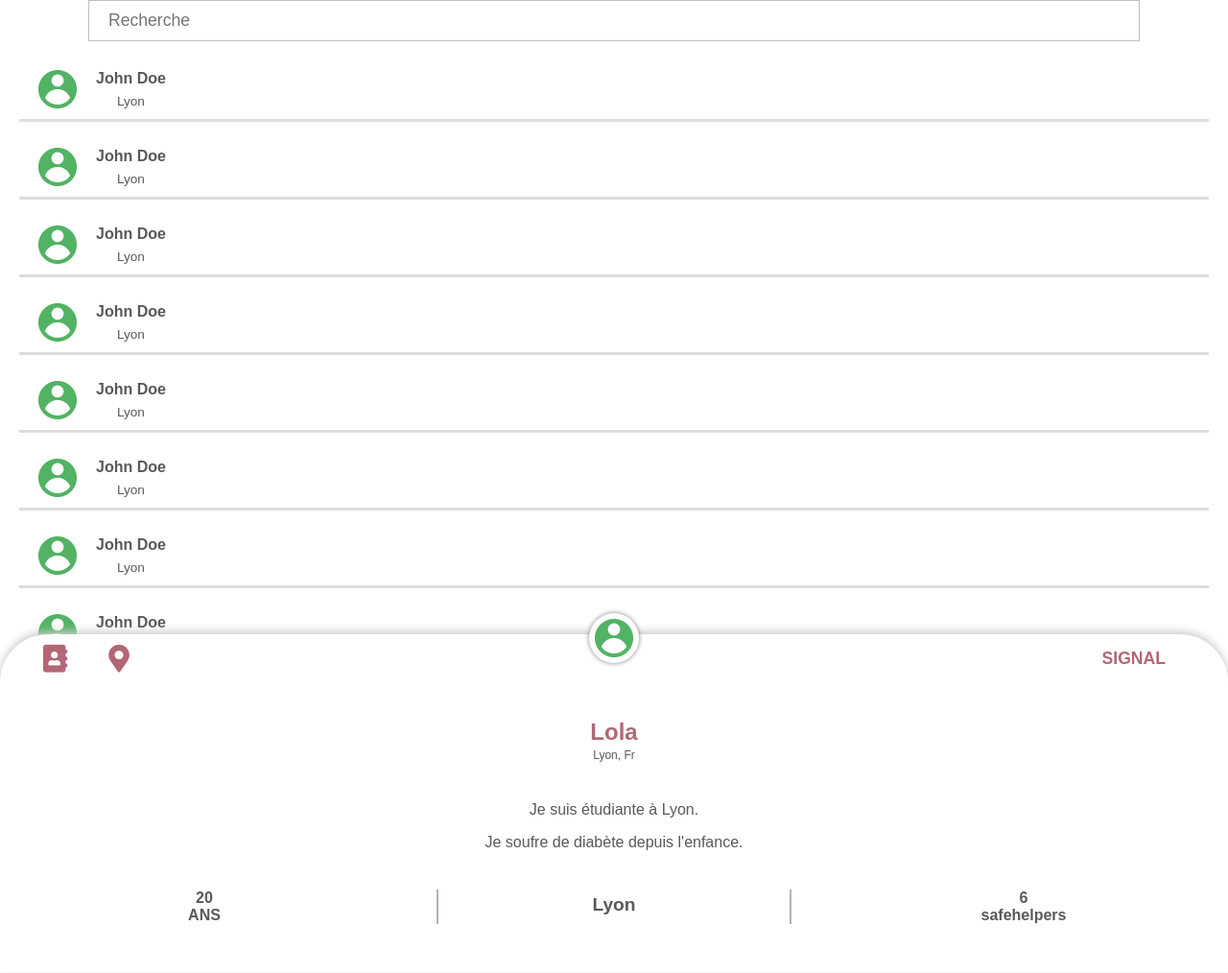
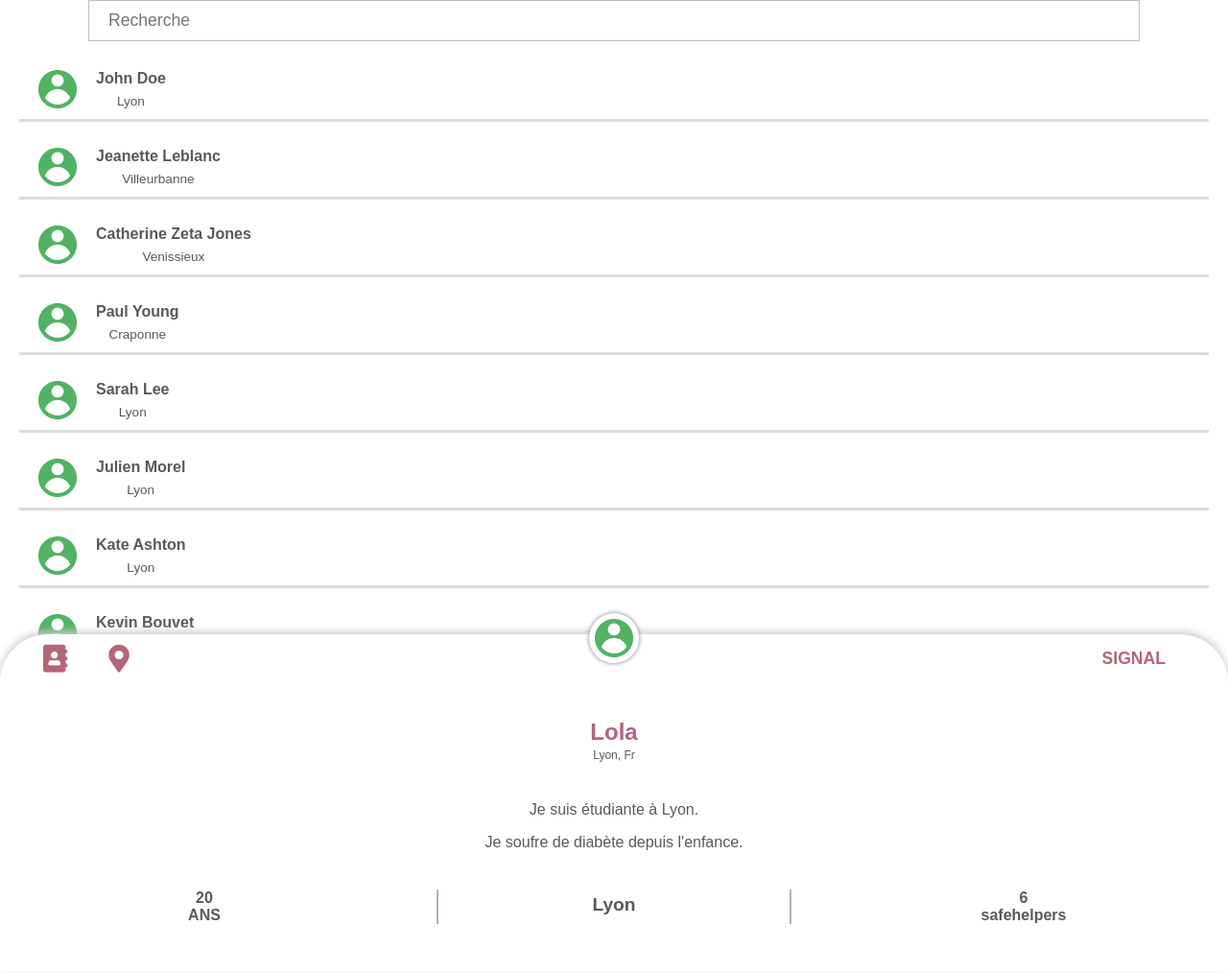
Before and after one commit to codascii/safewalk, a PHP site: page /contacts.php in a window 1280 px wide. Shown: the part 89-1103 px from the top of the page at 96% size. Run offline with PHP 8.4, Linux system fonts and the light colour scheme; some libraries are stand-ins or nearby versions.

Commit message:
Modification différents contacts => Alignement à réctifier

```diff
--- a/contacts.php
+++ b/contacts.php
@@ -34,7 +34,34 @@
                     <div class="contact">
                         <img src="img/img-profil.png" alt="Photo de profil">
                         <div>
-                            <h4>John Doe</h4>
+                            <h4>Jeanette Leblanc</h4>
+                            <span>Villeurbanne</span>
+                        </div>
+                    </div>
+                </a>
+                <a href="contact.php">
+                    <div class="contact">
+                        <img src="img/img-profil.png" alt="Photo de profil">
+                        <div>
+                            <h4>Catherine Zeta Jones</h4>
+                            <span>Venissieux</span>
+                        </div>
+                    </div>
+                </a>
+                <a href="contact.php">
+                    <div class="contact">
+                        <img src="img/img-profil.png" alt="Photo de profil">
+                        <div>
+                            <h4>Paul Young</h4>
+                            <span>Craponne</span>
+                        </div>
+                    </div>
+                </a>
+                <a href="contact.php">
+                    <div class="contact">
+                        <img src="img/img-profil.png" alt="Photo de profil">
+                        <div>
+                            <h4>Sarah Lee</h4>
                             <span>Lyon</span>
                         </div>
                     </div>
@@ -43,7 +70,7 @@
                     <div class="contact">
                         <img src="img/img-profil.png" alt="Photo de profil">
                         <div>
-                            <h4>John Doe</h4>
+                            <h4>Julien Morel</h4>
                             <span>Lyon</span>
                         </div>
                     </div>
@@ -52,7 +79,7 @@
                     <div class="contact">
                         <img src="img/img-profil.png" alt="Photo de profil">
                         <div>
-                            <h4>John Doe</h4>
+                            <h4>Kate Ashton</h4>
                             <span>Lyon</span>
                         </div>
                     </div>
@@ -61,7 +88,7 @@
                     <div class="contact">
                         <img src="img/img-profil.png" alt="Photo de profil">
                         <div>
-                            <h4>John Doe</h4>
+                            <h4>Kevin Bouvet</h4>
                             <span>Lyon</span>
                         </div>
                     </div>
@@ -70,7 +97,7 @@
                     <div class="contact">
                         <img src="img/img-profil.png" alt="Photo de profil">
                         <div>
-                            <h4>John Doe</h4>
+                            <h4>Lise Lafleur</h4>
                             <span>Lyon</span>
                         </div>
                     </div>
@@ -79,7 +106,7 @@
                     <div class="contact">
                         <img src="img/img-profil.png" alt="Photo de profil">
                         <div>
-                            <h4>John Doe</h4>
+                            <h4>Stephane Gallot</h4>
                             <span>Lyon</span>
                         </div>
                     </div>
@@ -88,8 +115,8 @@
                     <div class="contact">
                         <img src="img/img-profil.png" alt="Photo de profil">
                         <div>
-                            <h4>John Doe</h4>
-                            <span>Lyon</span>
+                            <h4>Amina Salim</h4>
+                            <span>Saint-Priest</span>
                         </div>
                     </div>
                 </a>
@@ -97,34 +124,7 @@
                     <div class="contact">
                         <img src="img/img-profil.png" alt="Photo de profil">
                         <div>
-                            <h4>John Doe</h4>
-                            <span>Lyon</span>
-                        </div>
-                    </div>
-                </a>
-                <a href="contact.php">
-                    <div class="contact">
-                        <img src="img/img-profil.png" alt="Photo de profil">
-                        <div>
-                            <h4>John Doe</h4>
-                            <span>Lyon</span>
-                        </div>
-                    </div>
-                </a>
-                <a href="contact.php">
-                    <div class="contact">
-                        <img src="img/img-profil.png" alt="Photo de profil">
-                        <div>
-                            <h4>John Doe</h4>
-                            <span>Lyon</span>
-                        </div>
-                    </div>
-                </a>
-                <a href="contact.php">
-                    <div class="contact">
-                        <img src="img/img-profil.png" alt="Photo de profil">
-                        <div>
-                            <h4>John Doe</h4>
+                            <h4>Chanel Martin</h4>
                             <span>Lyon</span>
                         </div>
                     </div>
--- a/css/safewalk.css
+++ b/css/safewalk.css
@@ -260,12 +260,13 @@ div#navigation div#box div#informations div#horizontal p#hville {
   display: flex;
   padding: 10px 20px;
 }
-#core #contacts .contact h4 {
+#core #contacts .contact div h4 {
   margin: 0px;
   margin-bottom: 5px;
 }
-#core #contacts .contact span {
+#core #contacts .contact div span {
   font-size: 0.85em;
+  text-align: left;
 }
 #core #contacts .contact img {
   width: 40px;
--- a/sass/safewalk/_contacts.scss
+++ b/sass/safewalk/_contacts.scss
@@ -20,6 +20,8 @@
             display: flex;
             padding: 10px 20px;
 
+            div {
+
                 h4{
                     margin: 0px;
                     margin-bottom: 5px;
@@ -27,6 +29,8 @@
 
                 span{
                     font-size: .85em;
+                    text-align: left;
+                }
             }
 
             img {
```
Also changed, not shown: 1 other file. Lines whose indentation alone changed are shown as unchanged.
